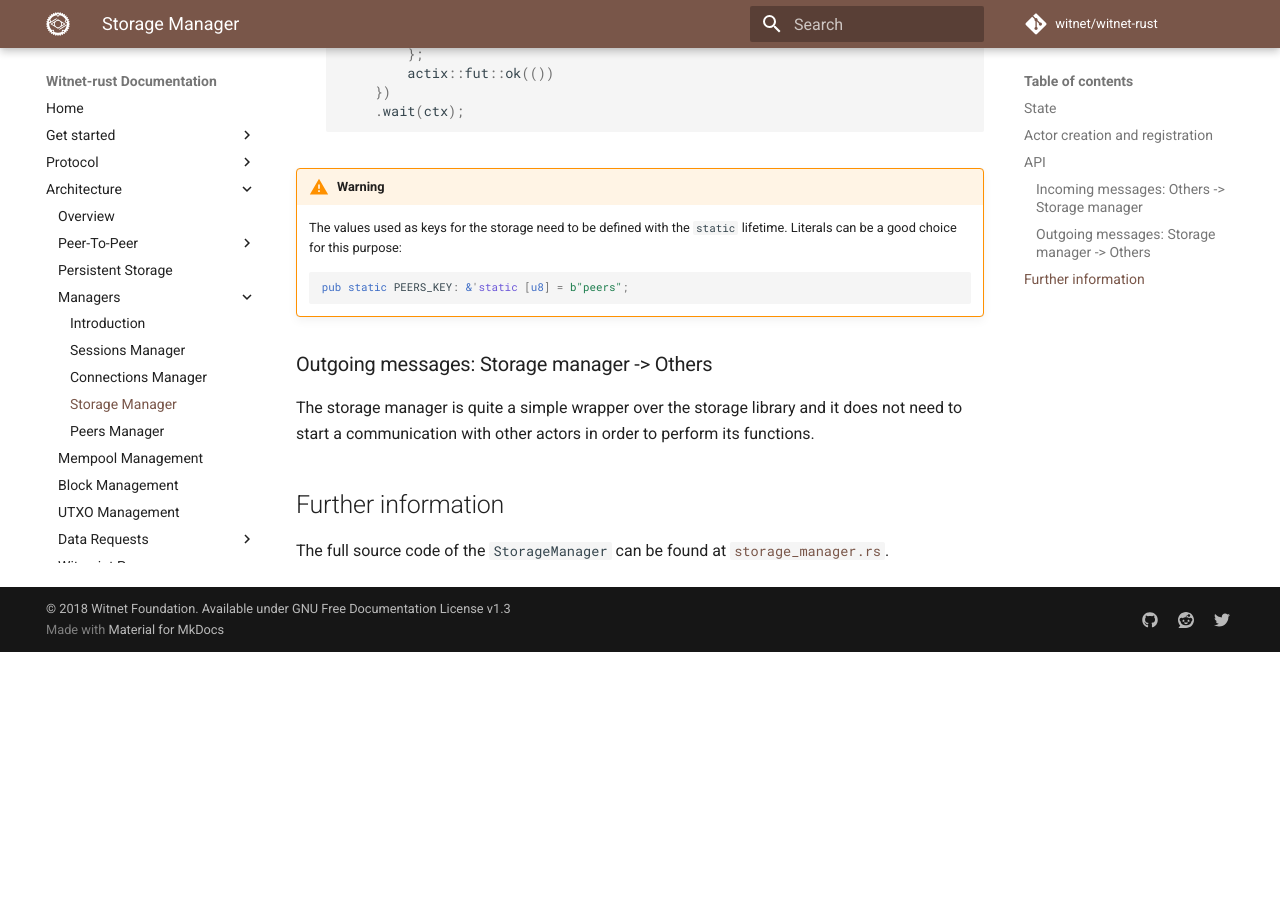
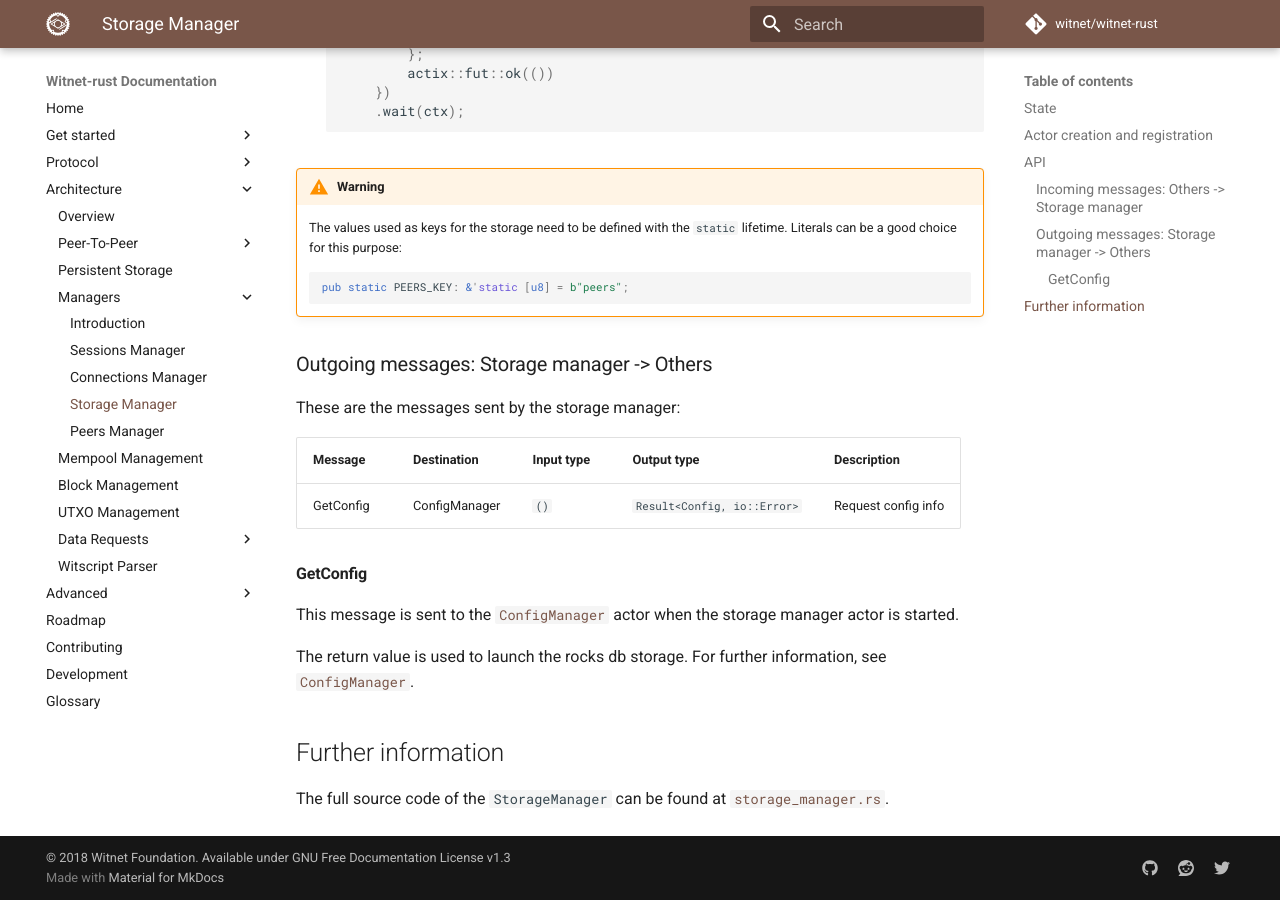
Before and after one commit to witnet/witnet-rust, an MkDocs documentation site: the page built from docs/architecture/managers/storage-manager.md, in a window 1280 px wide and 900 px high, scrolled down 2275 px. Built offline with MkDocs 1.6.1 and Material for MkDocs 9.7.7, drawn with Linux system fonts in a browser that asks for light colours; comment, search, counter and statistics services are not loaded; before the commit the page ends 2927 px from its top, so only the background shows below that.

Commit message:
docs(managers): update Storage Manager doc

```diff
--- a/docs/architecture/managers/storage-manager.md
+++ b/docs/architecture/managers/storage-manager.md
@@ -112,8 +112,19 @@ storage_manager_addr
 
 ### Outgoing messages: Storage manager -> Others
 
-The storage manager is quite a simple wrapper over the storage library and it does not need to
-start a communication with other actors in order to perform its functions.
+These are the messages sent by the storage manager:
+
+| Message           | Destination   | Input type    | Output type                        | Description                          |
+|-------------------|---------------|---------------|------------------------------------|--------------------------------------|
+| GetConfig       | ConfigManager      | `()`  | `Result<Config, io::Error>` | Request config info     |
+
+#### GetConfig
+
+This message is sent to the [`ConfigManager`][config_manager] actor when the storage manager actor
+is started.
+
+The return value is used to launch the rocks db storage. For further information, see
+[`ConfigManager`][config_manager].
 
 ## Further information
 The full source code of the `StorageManager` can be found at [`storage_manager.rs`][storage_manager].
@@ -121,3 +132,4 @@ The full source code of the `StorageManager` can be found at [`storage_manager.r
 [storage_manager]: https://github.com/witnet/witnet-rust/blob/master/core/src/actors/storage_manager.rs
 [storage]: https://github.com/witnet/witnet-rust/blob/master/storage/src/storage.rs
 [rocks]: https://github.com/witnet/witnet-rust/blob/master/storage/src/backends/rocks.rs
+[config_manager]: https://github.com/witnet/witnet-rust/blob/master/core/src/actors/config_manager.rs
```
